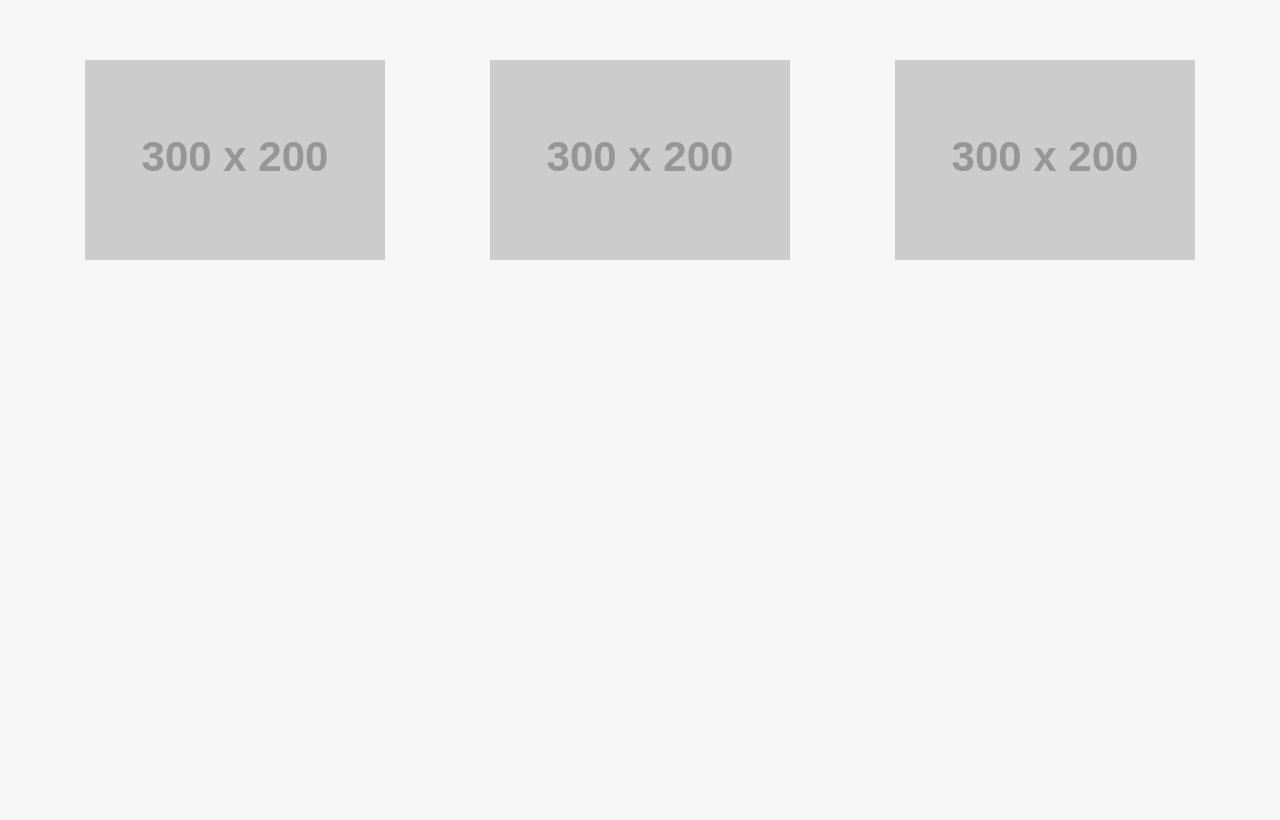
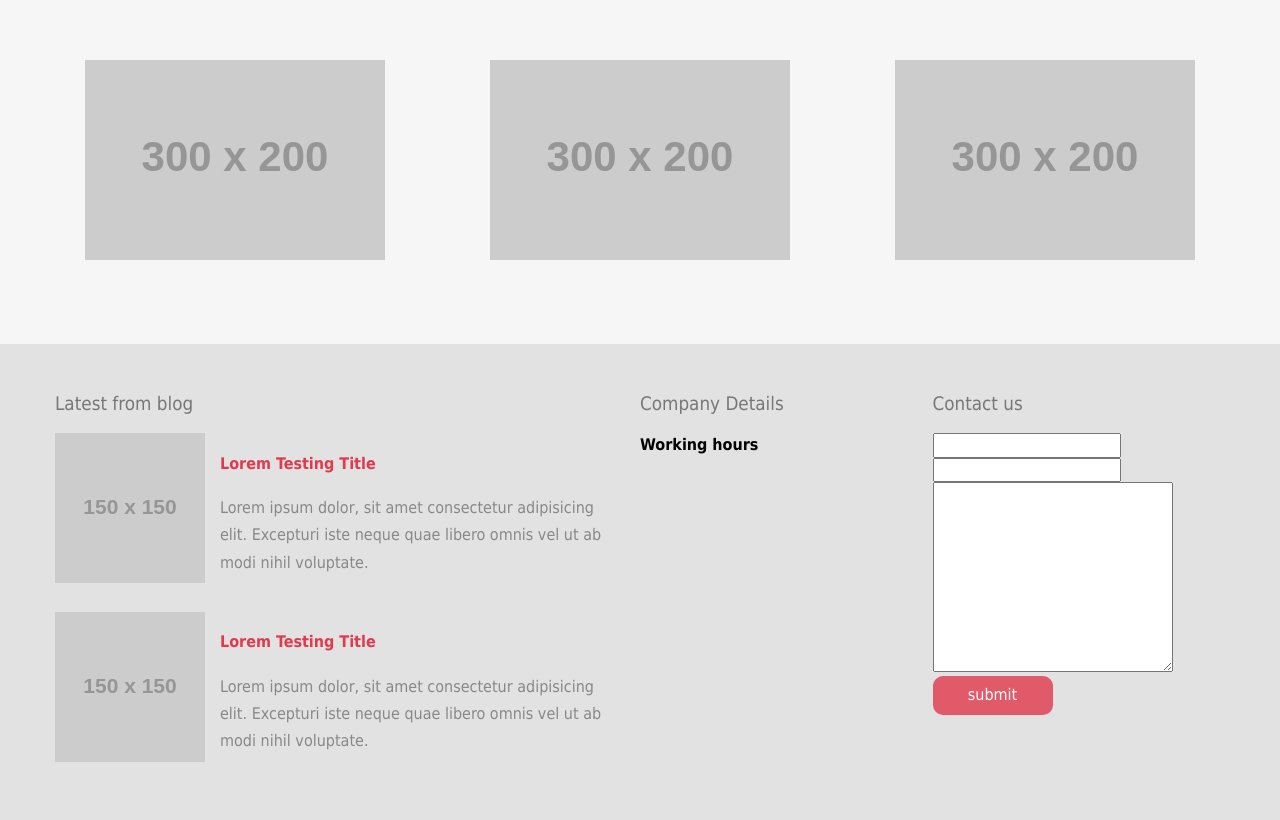
Before and after one commit to DoulaV/Sass-Website, a plain HTML site: page index.html in a window 1280 px wide. Shown: the part 1603-2423 px from the top of the page. Before the commit the page ends 1897 px from the top, so only its background shows below. Drawn offline with nearby package versions, Linux system fonts and the light colour scheme; placeholder pictures from the web are drawn by us.

Commit message:
last changes

```diff
--- a/css/homepage.scss
+++ b/css/homepage.scss
@@ -2,6 +2,7 @@
 @import "sass/helpers/mixins";
 @import "sass/layout/grid";
 @import "sass/components/heading";
+@import "sass/components/buttons";
 
 @import "sass/pages/globalpage";
 @import "sass/layout/header";
--- a/css/sass/components/_buttons.scss
+++ b/css/sass/components/_buttons.scss
@@ -0,0 +1,14 @@
+.main-button {
+  background-color: rgba($redColor, 0.8);
+  color: #fff;
+  border: none;
+  padding: 10px 15px;
+  text-align: center;
+  width: 120px;
+  border-radius: 10px;
+  transition: all 0.4s ease-in-out;
+
+  &:hover {
+    background-color: $redColor;
+  }
+}
--- a/css/sass/layout/_footer.scss
+++ b/css/sass/layout/_footer.scss
@@ -0,0 +1,48 @@
+footer {
+  background: #e2e2e2;
+  overflow: hidden;
+  padding: 30px 0;
+  margin-top: 50px;
+  .gallary,
+  .info,
+  .contact {
+    float: $float-l;
+  }
+
+  .gallary {
+    width: 50%;
+    .img-box {
+      overflow: hidden;
+      margin-bottom: 20px;
+      img {
+        float: $float-l;
+        width: 150px;
+        height: 150px;
+      }
+      .text {
+        float: $float-l;
+        margin: 0 15px;
+        width: calc(100% - 180px);
+
+        h4 {
+          color: $redColor;
+        }
+        p {
+          color: #888;
+          line-height: 1.7;
+        }
+      }
+    }
+  }
+  .info {
+    width: 25%;
+  }
+  .contact {
+    width: 25%;
+  }
+
+  .section-title {
+    color: #777;
+    font-weight: normal;
+  }
+}
--- a/index.html
+++ b/index.html
@@ -193,5 +193,58 @@
         </div>
       </div>
     </div>
+
+    <footer>
+      <div class="container">
+        <div class="gallary">
+          <h3 class="section-title">Latest from blog</h3>
+          <div class="img-box">
+            <img src="http://placehold.it/150x150" alt="" />
+            <div class="text">
+              <h4>Lorem Testing Title</h4>
+              <p>
+                Lorem ipsum dolor, sit amet consectetur adipisicing elit.
+                Excepturi iste neque quae libero omnis vel ut ab modi nihil
+                voluptate.
+              </p>
+            </div>
+          </div>
+          <div class="img-box">
+            <img src="http://placehold.it/150x150" alt="" />
+            <div class="text">
+              <h4>Lorem Testing Title</h4>
+              <p>
+                Lorem ipsum dolor, sit amet consectetur adipisicing elit.
+                Excepturi iste neque quae libero omnis vel ut ab modi nihil
+                voluptate.
+              </p>
+            </div>
+          </div>
+        </div>
+        <div class="info">
+          <h3 class="section-title">Company Details</h3>
+          <ul>
+            <li></li>
+            <li></li>
+            <li></li>
+            <li></li>
+            <li></li>
+            <li></li>
+            <li></li>
+          </ul>
+          <h4 class="work">Working hours</h4>
+          <p></p>
+        </div>
+        <div class="contact">
+          <h3 class="section-title">Contact us</h3>
+          <form>
+            <input type="text" name="name" />
+            <input type="email" name="email" />
+            <textarea name="" id="" cols="30" rows="10"></textarea>
+            <input class="main-button" type="submit" value="submit" />
+          </form>
+        </div>
+      </div>
+    </footer>
   </body>
 </html>
```
Also changed, not shown: css/homepage.css, 1 other file.
